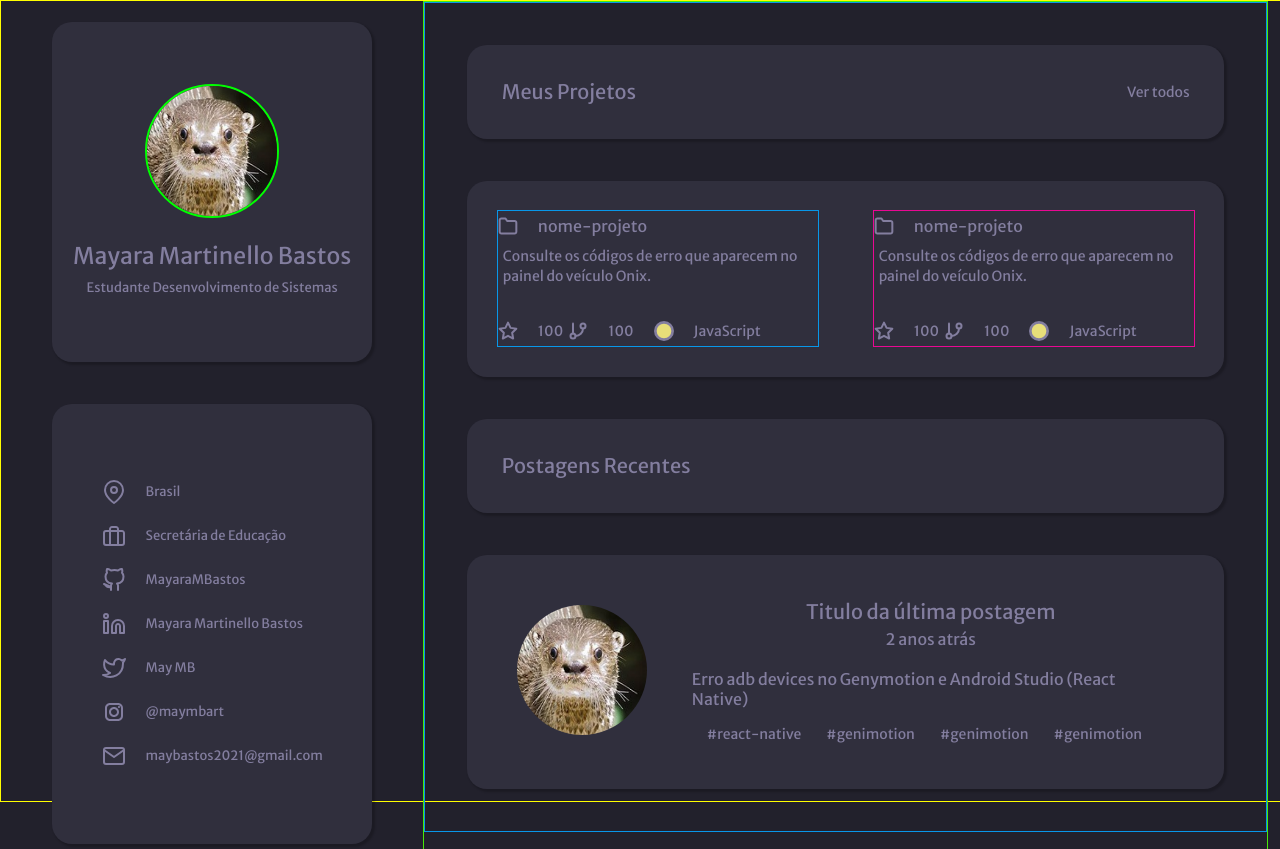
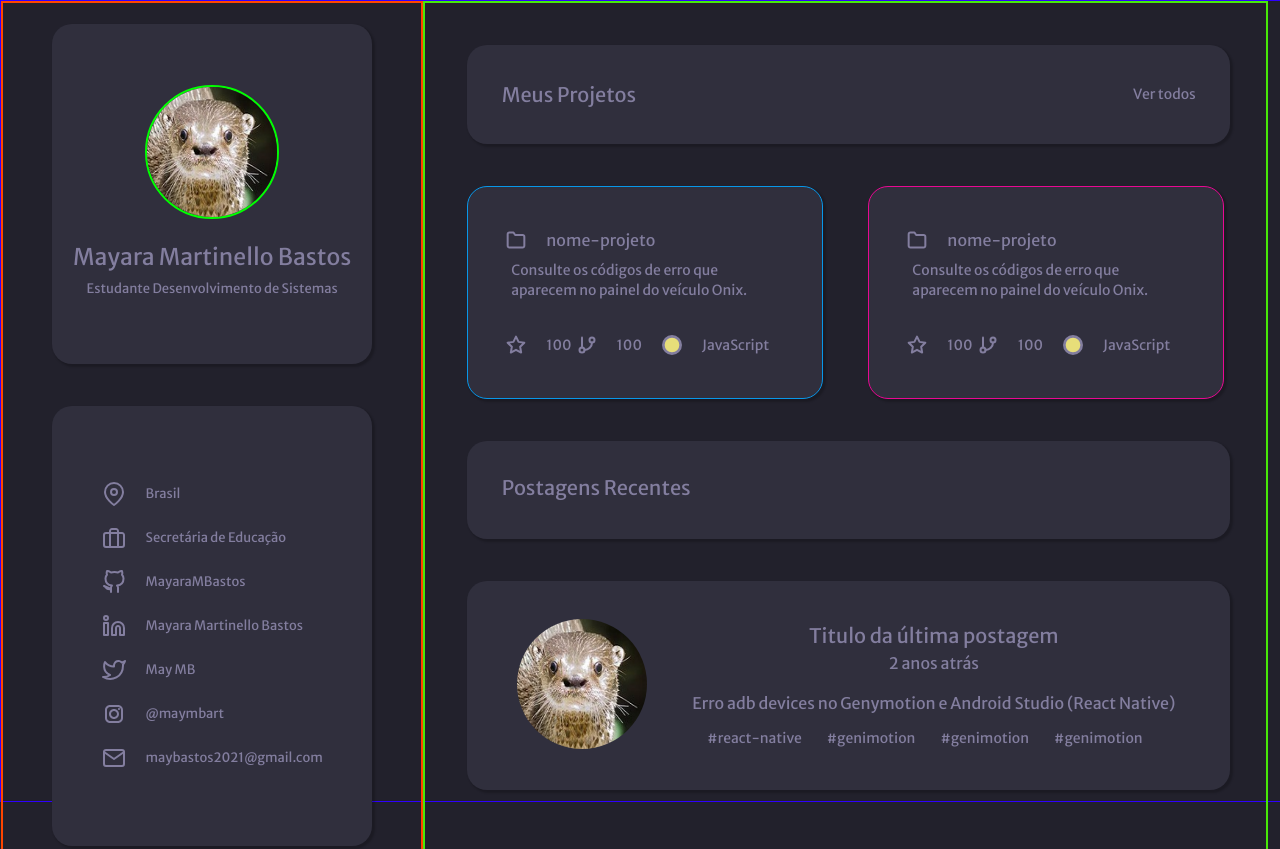
Before and after one commit to MayaraMBastos/projetoPortfolio, a plain HTML site: page index.html in a window 1280 px wide. Shown: the top 849 px of the page. Drawn offline with Linux system fonts and the light colour scheme; files whose address does not match are found by name.

Commit message:
Min-width e min-height

```diff
--- a/index.html
+++ b/index.html
@@ -151,12 +151,12 @@
                     </li>
                 </ul>
             </div>
-            </div>
         </div>
+      </div>
 
     </aside>
 
-    <main class="caixa-principal">
+    <main>
       <div class="caixa-main">
         <div class="meus-projetos-direita" id="card-direita">
           <h2>
@@ -164,7 +164,7 @@
           </h2>
           <p id="verTodos"><a href=""></a>Ver todos</p>
         </div>
-    <div class="caixa-projetos" id="card-direita">
+    <div class="caixa-projetos" >
         <div class="projetos-recentes1" >
             <div class="pasta-nome-projeto">
             <img src="./assets/folder.svg" alt="Svg de uma pasta de arquivos" class="pasta-img">
@@ -264,14 +264,14 @@
             </ul>
         </div>
         </div>
-      </div>
-    </main>
-    <footer class="rodape">
+        </div>
+     </main>
+      <footer class="rodape">
         <p>Feito com empenho por <a
           href="https://www.linkedin.com/in/mayara-martinello-bastos-a93085248/"
           target="_blank"
           >Mayara MB.</a></p>
-    </footer>
+      </footer>
     </div>
 
   </body>
--- a/style.css
+++ b/style.css
@@ -26,13 +26,16 @@ html {
 }
 
 #card-direita,
-#card-esquerda {
-
+#card-esquerda, .projetos-recentes1, .projetos-recentes2 {
   background-color: var(--bg-cards);
   border-radius: 20px;
+  box-shadow: 2px 2px 2px 1px rgba(0, 0, 0, 0.2);
+}
+
+#card-direita,
+#card-esquerda {
   margin: 5%; /*20px*/
   padding: 3.5%;
-  box-shadow: 2px 2px 2px 1px rgba(0, 0, 0, 0.2);
 }
 
 /*-----------------------------------Fontes------------------------------------*/
@@ -126,29 +129,25 @@ h3,
 
 /*----------------------------------- grid-----------------------------------*/
 .principal {
+  border: solid 1px rgb(47, 0, 255);
   display: grid;
   grid-template-columns: 33vw 66vw;
   grid-template-areas:
     "lateral  main"
     "rodape rodape";
-}
-
-.principal{
-border: solid 1px yellow;
-width: 100vw;
-height: 100vh;
-margin: 0px;
+  width: 100vw;
+  height: 100vh;
+  margin: 0px;
 }
 
 /*------------------------------------LATERAL-----------------------------------*/
 
 aside {
- /* border: solid 1px orangered;*/
+  border: solid 2px orangered;
   grid-area: lateral;
   box-sizing: border-box;
   width: 33vw;
   min-width: 295px;
-
 }
 
 .caixa-lateral-esquerda,
@@ -173,9 +172,12 @@ ul {
   min-height: 340px;
 }
 
+
 .fotoPerfil {
-  width: 130px; /*fazer proporção*/
+  width: 130px;
   height: 130px;
+  min-width: 100px;
+  min-height: 100px;
   border-radius: 50%;
 }
 
@@ -249,7 +251,6 @@ ul {
   height: 60vh;
   min-width: 295px;
   min-height: 450px;
-
 }
 
 .div-ul-experiencias {
@@ -260,7 +261,7 @@ ul {
   width: 100%;
 }
 
-.experiencias-ul{
+.experiencias-ul {
   margin: 6% 0% 6% 0%;
 }
 
@@ -276,7 +277,6 @@ ul {
   height: 60vh;
   min-width: 295px;
   min-height: 450px;
-
 }
 
 .div-ul-educacao {
@@ -287,7 +287,7 @@ ul {
   width: 100%;
 }
 
-.educacao-ul{
+.educacao-ul {
   margin: 6% 0% 6% 0%;
 }
 .educacao-li {
@@ -296,22 +296,19 @@ ul {
 /*--------------------------COLUNAS DIREITA - Main -------------------------*/
 
 main {
-  border: solid 1px rgb(72, 233, 8);
+  border: solid 2px rgb(72, 233, 8);
   box-sizing: border-box;
   grid-area: main;
   width: 66vw;
   min-width: 600px;
-
 }
 
 .caixa-main {
-  border: solid 1px rgb(8, 151, 233);
+  /*border: solid 1px rgb(8, 151, 233);*/
   box-sizing: border-box;
 
   min-width: 600px;
 }
-
-
 
 /*------------------------------Meus Projetos------------------------------*/
 .meus-projetos-direita {
@@ -320,7 +317,10 @@ main {
   flex-direction: row;
   align-items: center;
   justify-content: space-between;
-
+  width: 55vw;
+  height: 5vh;
+  min-width: 600px;
+  min-height: 30px;
 }
 
 #verTodos {
@@ -334,21 +334,30 @@ main {
   align-items: center;
   justify-content: space-between;
   flex-direction: row;
-
+  padding: 0% 5%;
+  margin: 0px;
 }
 
 /*-------------------------Cards projeto 1 e 2 -------------------------*/
 .projetos-recentes1 {
   grid-area: projeto1;
   border: solid 1px rgb(8, 151, 233);
-  width: 25vw;
+  width: 50vw;
+  min-width: 250px;
+  padding: 5%;
+  margin-right: 3%;
+
 }
 
 .projetos-recentes2 {
   border: solid 1px rgb(233, 8, 147);
   grid-area: projeto2;
+  width: 50vw;
+  min-width: 250px;
+  padding: 5%;
+  margin-left: 3%;
 
-  width: 25vw;
+
 }
 
 .git-img,
@@ -388,6 +397,10 @@ main {
 
 .posts-recentes-direita {
   grid-area: recente;
+  width: 55vw;
+  height: 5vh;
+  min-width: 600px;
+  min-height: 30px;
 }
 
 /*-------------------------------Postagem-------------------------------*/
@@ -398,6 +411,10 @@ main {
   flex-direction: row;
   align-items: center;
   justify-content: center;
+  width: 55vw;
+  height: 5vh;
+  min-width: 600px;
+  min-height: 150px;
 }
 
 .postagem-ul {
```
